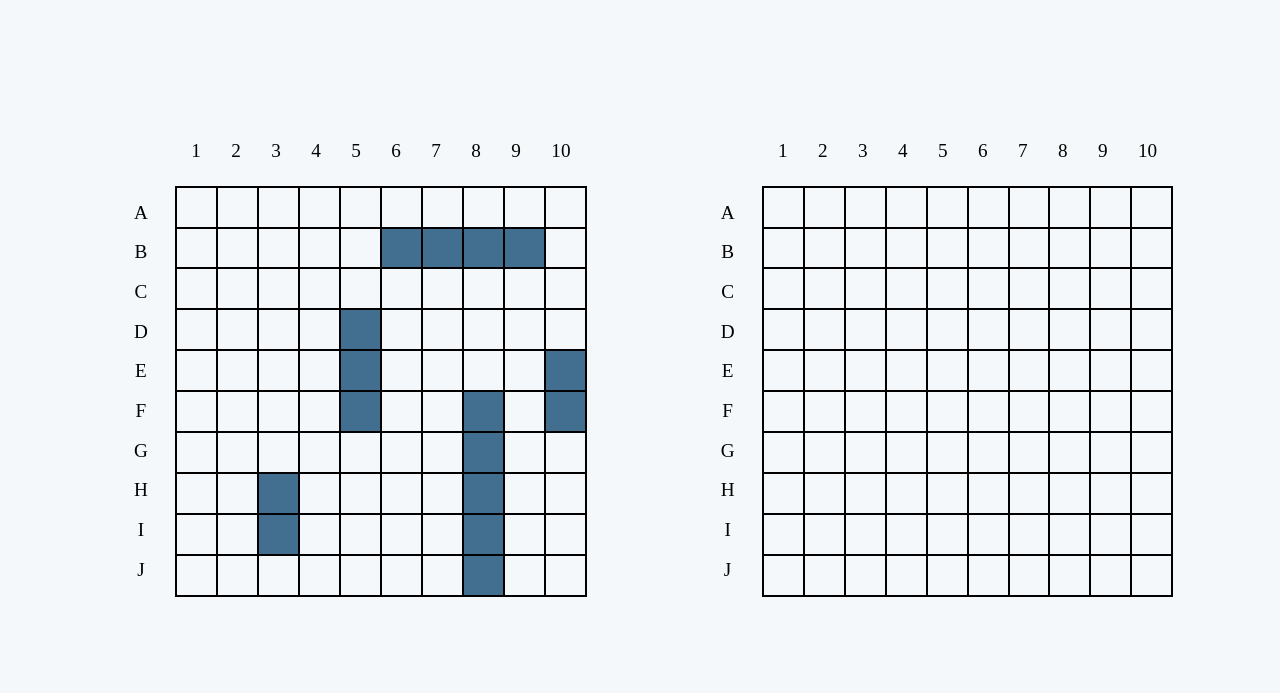
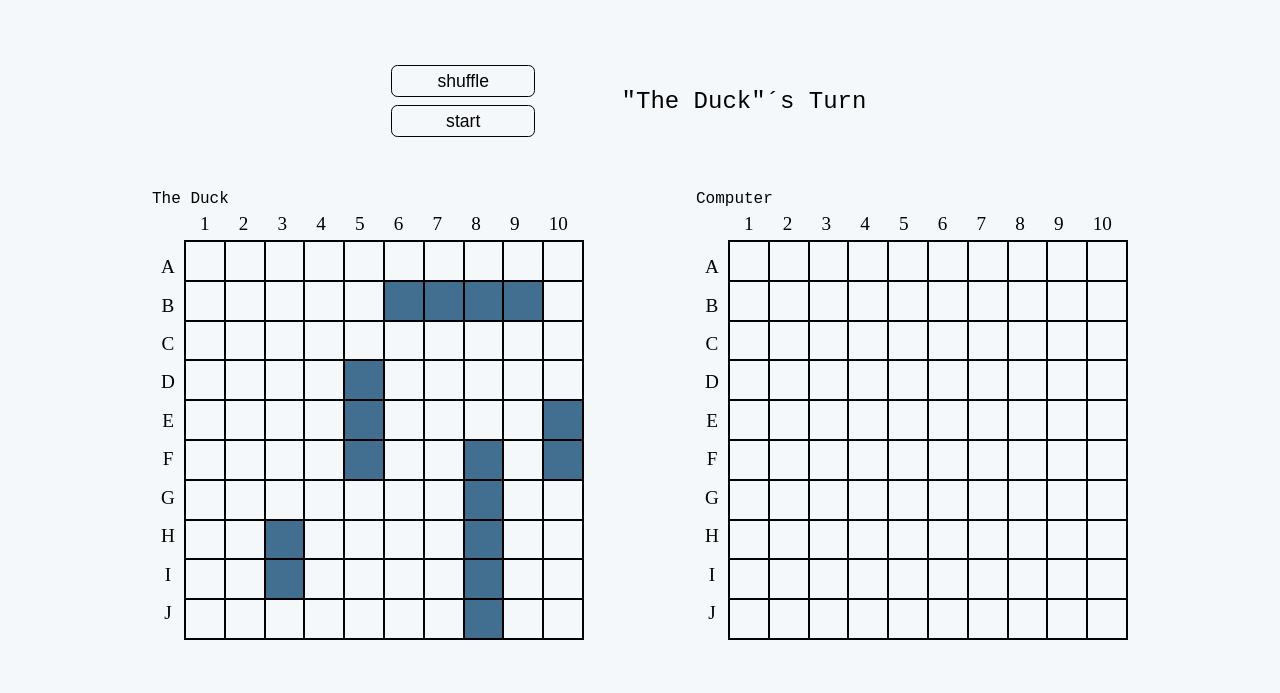
Before and after one commit to guudewie/battleship, a website built with webpack: page dist/index.html in a window 1280 px wide. Shown: the part 107-800 px from the top of the page. Built offline with nearby package versions, Linux system fonts and the light colour scheme.

Commit message:
add buttons and announcement and styling

```diff
--- a/dist/index.html
+++ b/dist/index.html
@@ -9,10 +9,20 @@
 </head>
 <body>
     <header>
-        <h1>MINIMALIST BATTLESHIP</h1>
+        <h1 class="heading">MINIMALIST BATTLESHIP</h1>
     </header>
     <main>
-        <div class="gameboardSection">
+        <div class="hero">
+            <section class="buttons">
+                <button class="shuffle">shuffle</button>
+                <button class="start">start</button>
+            </section>
+            <div class="announcement">"The Duck"´s Turn</div>
+        </div>
+        <div class="playSection">
+            <div class="player">
+                <div id="playerName">The Duck</div>
+                <div class="gameboardSection left">
                     <div class="numbering">
                         <div class="number">1</div>
                         <div class="number">2</div>
@@ -39,7 +49,10 @@
                     </div>
                     <div id="gameboardOne"></div>
                 </div>
-        <div class="gameboardSection">
+            </div>
+            <div class="computerName">
+                <div class="computer">Computer</div>
+                <div class="gameboardSection right">
                     <div class="numbering">
                         <div class="number">1</div>
                         <div class="number">2</div>
@@ -66,6 +79,8 @@
                     </div>
                     <div id="gameboardTwo"></div>
                 </div>
+            </div>
+        </div>
     </main>
 </body>
 </html>
--- a/dist/styles.css
+++ b/dist/styles.css
@@ -24,7 +24,7 @@ body {
     background-color: var(--color-background);
 }
 
-h1 {
+h1.heading {
     font-weight: 100;
 }
 
@@ -38,23 +38,74 @@ header {
 }
 
 main {
-    flex: 1;
+    display: flex;
+    flex-direction: column;
+    justify-content: space-evenly;
+    align-items: center;
+    height: 100%;
+}
+
+.hero {
+    display: flex;
+    gap: 4rem;
+    font-family: monospace;
+}
+
+.announcement {
     display: flex;
     align-items: center;
-    justify-content: space-evenly;
+
+    height: 100%;
+    width: 100%;
+    font-weight: 100;
+    font-size: 1.5rem;
+    padding: 0rem 1.4rem;
+    border-radius: .5rem;
 }
 
-footer {
-    height: 6rem;
+.buttons {
+    display: flex;
+    flex-direction: column;
+    justify-content: center;
+    align-items: center;
+    gap: .5rem;
+}
+
+button {
+    text-decoration: none;
+    border: 1px solid black;
+    background-color: var(--color-background);
+    border-radius: .4rem;
+    height: 2rem;
+    width: 9rem;
+    font-size: 1.1rem;
+}
+
+button:hover {
+    background-color: var(--color-accent);
+    color: var(--color-background);
+    border: 1px solid var(--color-accent);
+}
+
+.playSection {
+    display: flex;
+    gap: 7rem;
+}
+
+#playerName,
+.computer {
+    font-family: monospace;
+    font-size: 1rem;
+    font-weight: 500;
 }
 
 .gameboardSection {
-    height: 30rem;
-    width: 30rem;
+    height: 27rem;
+    width: 27rem;
 
     display: grid;
-    grid-template-columns: 1fr 6fr;
-    grid-template-rows: 1fr 6fr;
+    grid-template-columns: 2rem 6fr;
+    grid-template-rows: 2rem 6fr;
 }
 
 .numbering {
@@ -82,7 +133,7 @@ footer {
 #gameboardTwo {
     grid-row: 2 / -1;
     grid-column: 2 / -1;
-    border: 1px solid black;
+    border: .5px solid black;
     display: flex;
     flex-wrap: wrap;
 }
```
Also changed, not shown: dist/main.js (+19 -21 lines). Lines whose indentation alone changed are shown as unchanged.
